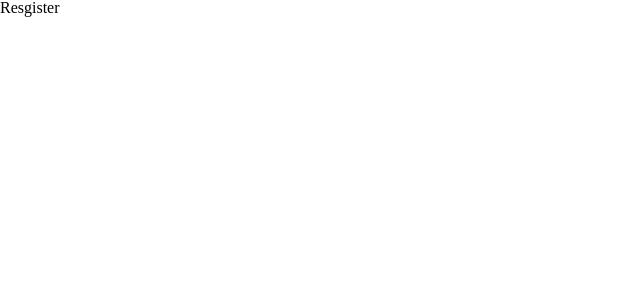
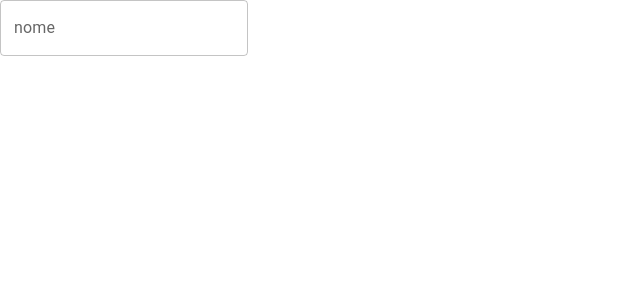
Before and after one commit to Team-Six-Courses/projeto-FrontEnd-TeamSixCourses, a React (Vite) app in the folder projeto-frontEnd-TeamSix/: page /cadastro in a window 1280 px wide. Shown: the top 300 px of the page, without its empty margins (0-640 px from the left). Built offline with nearby package versions, Linux system fonts and the light colour scheme.

Commit message:
fix: add @mui/styled-engine-sc

```diff
--- a/projeto-frontEnd-TeamSix/package.json
+++ b/projeto-frontEnd-TeamSix/package.json
@@ -10,10 +10,11 @@
     "format": "npx prettier '**/*.ts' --write"
   },
   "dependencies": {
-    "@hookform/resolvers": "^2.9.11",
     "@emotion/react": "^11.10.6",
     "@emotion/styled": "^11.10.6",
+    "@hookform/resolvers": "^2.9.11",
     "@mui/material": "^5.11.12",
+    "@mui/styled-engine-sc": "^5.11.11",
     "axios": "^1.3.4",
     "prettier": "^2.8.4",
     "react": "^18.2.0",
--- a/projeto-frontEnd-TeamSix/src/pages/RegisterPage.tsx
+++ /dev/null
@@ -1,6 +0,0 @@
-import React from 'react';
-
-export const RegisterPage = () => {
-  console.log('Register')
-  return <div>Resgister</div>;
-};
--- a/projeto-frontEnd-TeamSix/src/routes/index.tsx
+++ b/projeto-frontEnd-TeamSix/src/routes/index.tsx
@@ -6,7 +6,7 @@ import { DiscussionPage } from '../pages/DiscussionPage';
 import { LoginPage } from '../pages/LoginPage';
 import { NotFoundPage } from '../pages/NotFound404Page';
 import { ProfilePage } from '../pages/Profile/ProfilePage';
-import { RegisterPage } from '../pages/RegisterPage';
+import { RegisterPage } from '../pages/Register/RegisterPage';
 import { ProfileProvider } from '../Providers/ProfileContext/ProfileContext';
 
 export const RoutesPages = () => {
@@ -15,7 +15,6 @@ export const RoutesPages = () => {
       <Route path="/login" element={<LoginPage />} />
       <Route path="/cadastro" element={<RegisterPage />} />
       <Route path="/login" element={<LoginPage />} />
-      <Route path="/cadastro" element={<RegisterPage />} />
       <Route path="/home" element={<DashboardPage />} />
       <Route
         path="/perfil"
```
Also changed, not shown: 1 other file (tests, documents, lock files or other folders).
